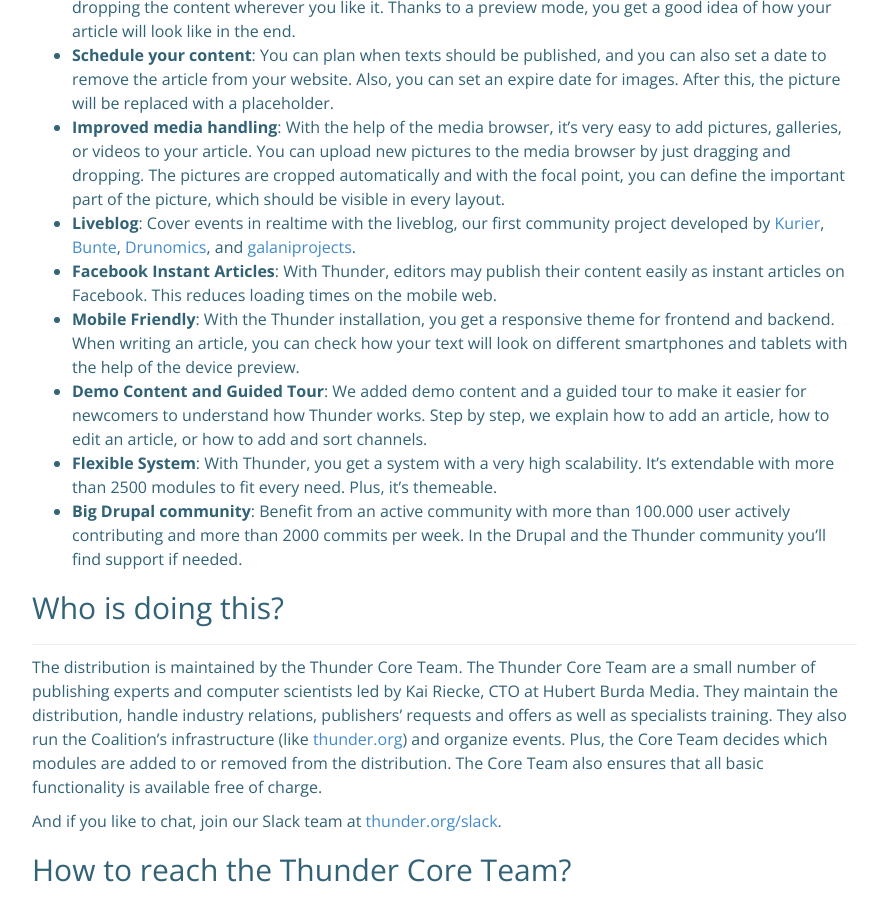
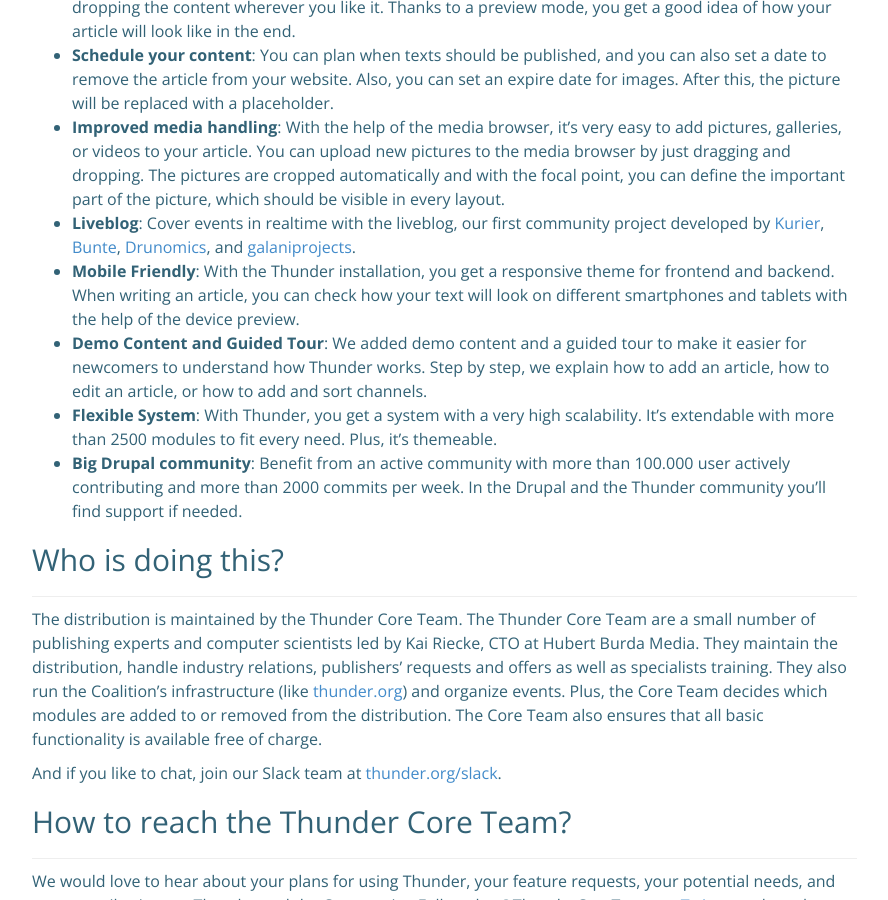
Before and after one commit to thunder/thunder-documentation, a Jekyll site: the page built from index.md, in a window 1280 px wide and 900 px high, scrolled down 654 px. Shown: the whole window, without its empty margins (53-941 px from the left). Built offline with Jekyll 4.4.1, drawn with Linux system fonts in a browser that asks for light colours; nearby versions of some CDN libraries; our own code applies the rules of GitHub Pages for plain Markdown files; comment, search, counter and statistics services are not loaded; the repository's description, which GitHub fills in, is left out.

Commit message:
Update highlights.md

```diff
--- a/_includes/index/highlights.md
+++ b/_includes/index/highlights.md
@@ -2,7 +2,6 @@
 * **Schedule your content**: You can plan when texts should be published, and you can also set a date to remove the article from your website. Also, you can set an expire date for images. After this, the picture will be replaced with a placeholder.
 * **Improved media handling**: With the help of the media browser, it’s very easy to add pictures, galleries, or videos to your article. You can upload new pictures to the media browser by just dragging and dropping. The pictures are cropped automatically and with the focal point, you can define the important part of the picture, which should be visible in every layout.
 * **Liveblog**: Cover events in realtime with the liveblog, our first community project developed by [Kurier](https://kurier.at/), [Bunte](http://www.bunte.de/), [Drunomics](https://drunomics.com/), and [galaniprojects](http://galaniprojects.de/).
-* **Facebook Instant Articles**: With Thunder, editors may publish their content easily as instant articles on Facebook. This reduces loading times on the mobile web.
 * **Mobile Friendly**: With the Thunder installation, you get a responsive theme for frontend and backend. When writing an article, you can check how your text will look on different smartphones and tablets with the help of the device preview.
 * **Demo Content and Guided Tour**: We added demo content and a guided tour to make it easier for newcomers to understand how Thunder works. Step by step, we explain how to add an article, how to edit an article, or how to add and sort channels.
 * **Flexible System**: With Thunder, you get a system with a very high scalability. It's extendable with more than 2500 modules to fit every need. Plus, it's themeable.
```
